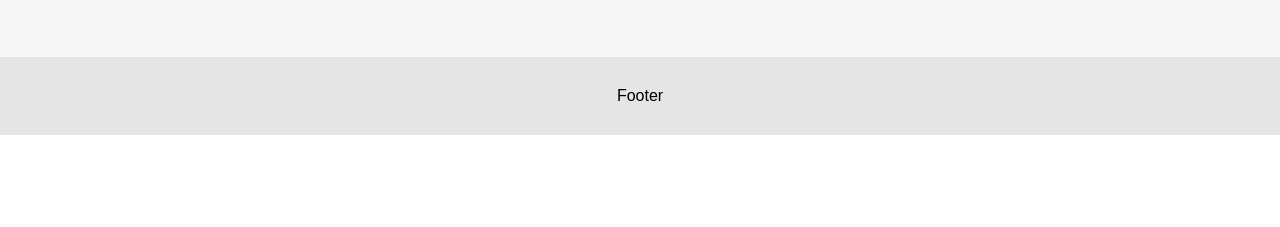
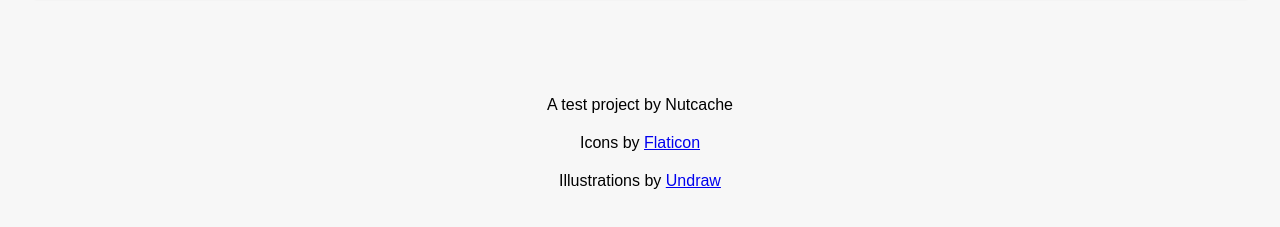
Before and after one commit to FactorMouk/nutcache-challenge-joaovitoroliveira-frontend, a React (Create React App) app: page / in a window 1280 px wide. Shown: the part 665-892 px from the top of the page. Before the commit the page ends 800 px from the top, so only its background shows below. Built offline with nearby package versions, Linux system fonts and the light colour scheme; no server answers; the HTML template or start-up script is replaced by a standard one.

Commit message:
Updating footer

```diff
--- a/src/components/Footer/Footer.js
+++ b/src/components/Footer/Footer.js
@@ -1,5 +1,15 @@
 import "./Footer.scss";
 
 export function Footer() {
-  return <footer>Footer</footer>;
+  return (
+    <footer>
+      <p>A test project by Nutcache</p>
+      <p>
+        Icons by <a href="https://flaticon.com">Flaticon</a>
+      </p>
+      <p>
+        Illustrations by <a href="https://undraw.co/">Undraw</a>
+      </p>
+    </footer>
+  );
 }
--- a/src/components/Footer/Footer.scss
+++ b/src/components/Footer/Footer.scss
@@ -1,9 +1,13 @@
 footer {
-  position: absolute;
   bottom: 0px;
   width: 100%;
-  background-color: #e5e5e5;
   padding: 30px 0px;
   display: flex;
+  flex-direction: column;
   justify-content: center;
+  align-items: center;
+  margin-top: 60px;
+  > p {
+    margin: 10px;
+  }
 }
--- a/src/components/GeneralModal/GeneralModal.scss
+++ b/src/components/GeneralModal/GeneralModal.scss
@@ -29,7 +29,7 @@ article {
     height: 50px;
     position: absolute;
     top: 15px;
-    right: 15px;
+    right: 30px;
     margin: "1rem";
     display: flex;
     justify-content: center;
```
